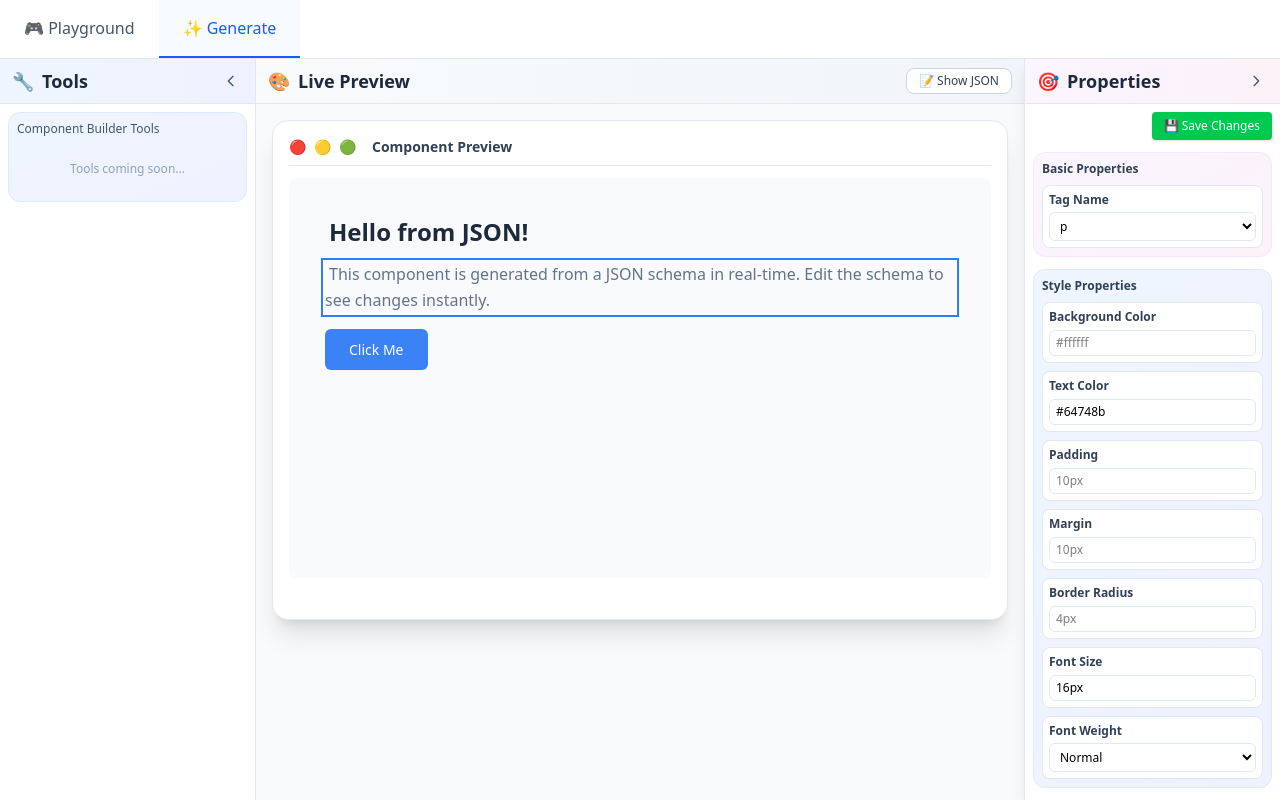
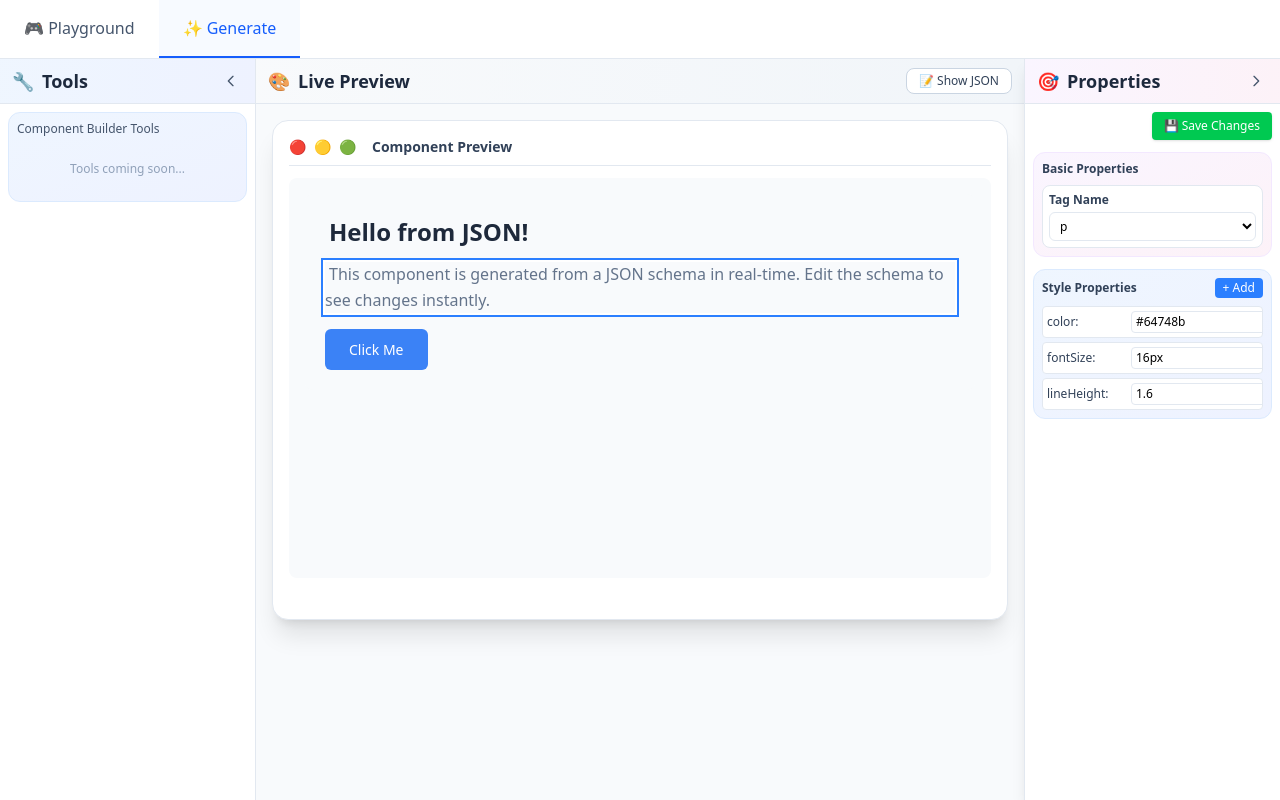
Before and after one commit to freeDev25/react-tool, a React (Vite) app in the folder playground/: page /generate in a window 1280 px wide. Both pictures are taken after a click on the element 640 px from the left and 292 px from the top of the page. Built offline with nearby package versions, Linux system fonts and the light colour scheme.

Commit message:
feat: enhance style properties editing in Generate component with dynamic input handling

```diff
--- a/playground/src/pages/Generate.tsx
+++ b/playground/src/pages/Generate.tsx
@@ -333,110 +333,65 @@ export default function Generate() {
                   {/* Style Properties - Only for node elements */}
                   {selectedNode.type === 'node' && (
                     <div className="p-2 bg-linear-to-br from-blue-50 to-indigo-50 rounded-xl border border-blue-100">
-                      <p className="text-xs font-semibold text-slate-700 mb-2">Style Properties</p>
+                      <div className="flex items-center justify-between mb-2">
+                        <p className="text-xs font-semibold text-slate-700">Style Properties</p>
+                        <button
+                          onClick={() => {
+                            const property = prompt('Enter CSS property name (e.g., width, height, border):');
+                            if (property) {
+                              const value = prompt(`Enter value for ${property}:`);
+                              if (value !== null) {
+                                handleNodeUpdate({
+                                  ...selectedNode,
+                                  styles: { ...selectedNode.styles, [property]: value }
+                                });
+                              }
+                            }
+                          }}
+                          className="px-2 py-0.5 bg-blue-500 text-white text-xs rounded hover:bg-blue-600 transition-colors"
+                        >
+                          + Add
+                        </button>
+                      </div>
 
-                      <div className="space-y-2">
-                        <div className="bg-white p-1.5 rounded-lg border border-slate-200">
-                          <label className="text-xs font-semibold text-slate-700 mb-1 block">Background Color</label>
+                      <div className="space-y-1 max-h-96 overflow-y-auto">
+                        {selectedNode.styles && Object.keys(selectedNode.styles).length > 0 ? (
+                          Object.entries(selectedNode.styles).map(([key, value]) => (
+                            <div key={key} className="bg-white p-1 rounded border border-slate-200 flex items-center gap-1">
+                              <label className="text-xs font-medium text-slate-700 min-w-20 truncate" title={key}>
+                                {key}:
+                              </label>
                               <input
                                 type="text"
-                            value={(selectedNode.styles?.backgroundColor as string) || ''}
+                                value={String(value)}
                                 onChange={(e) => handleNodeUpdate({
                                   ...selectedNode,
-                              styles: { ...selectedNode.styles, backgroundColor: e.target.value }
+                                  styles: { ...selectedNode.styles, [key]: e.target.value }
                                 })}
-                            placeholder="#ffffff"
-                            className="w-full text-xs px-1.5 py-1 border border-slate-200 rounded-md focus:outline-none focus:ring-2 focus:ring-purple-500"
+                                placeholder="value"
+                                className="flex-1 text-xs px-1 py-0.5 border border-slate-200 rounded focus:outline-none focus:ring-1 focus:ring-blue-500"
                               />
+                              <button
+                                onClick={() => {
+                                  const newStyles: any = { ...selectedNode.styles };
+                                  delete newStyles[key];
+                                  handleNodeUpdate({
+                                    ...selectedNode,
+                                    styles: newStyles
+                                  });
+                                }}
+                                className="text-red-500 hover:text-red-700 text-xs px-1"
+                                title="Remove property"
+                              >
+                                ✕
+                              </button>
                             </div>
-
-                        <div className="bg-white p-1.5 rounded-lg border border-slate-200">
-                          <label className="text-xs font-semibold text-slate-700 mb-1 block">Text Color</label>
-                          <input
-                            type="text"
-                            value={(selectedNode.styles?.color as string) || ''}
-                            onChange={(e) => handleNodeUpdate({
-                              ...selectedNode,
-                              styles: { ...selectedNode.styles, color: e.target.value }
-                            })}
-                            placeholder="#000000"
-                            className="w-full text-xs px-1.5 py-1 border border-slate-200 rounded-md focus:outline-none focus:ring-2 focus:ring-purple-500"
-                          />
+                          ))
+                        ) : (
+                          <div className="text-center py-4 text-xs text-slate-400">
+                            No styles applied. Click "+ Add" to add styles.
                           </div>
-
-                        <div className="bg-white p-1.5 rounded-lg border border-slate-200">
-                          <label className="text-xs font-semibold text-slate-700 mb-1 block">Padding</label>
-                          <input
-                            type="text"
-                            value={(selectedNode.styles?.padding as string) || ''}
-                            onChange={(e) => handleNodeUpdate({
-                              ...selectedNode,
-                              styles: { ...selectedNode.styles, padding: e.target.value }
-                            })}
-                            placeholder="10px"
-                            className="w-full text-xs px-1.5 py-1 border border-slate-200 rounded-md focus:outline-none focus:ring-2 focus:ring-purple-500"
-                          />
-                        </div>
-
-                        <div className="bg-white p-1.5 rounded-lg border border-slate-200">
-                          <label className="text-xs font-semibold text-slate-700 mb-1 block">Margin</label>
-                          <input
-                            type="text"
-                            value={(selectedNode.styles?.margin as string) || ''}
-                            onChange={(e) => handleNodeUpdate({
-                              ...selectedNode,
-                              styles: { ...selectedNode.styles, margin: e.target.value }
-                            })}
-                            placeholder="10px"
-                            className="w-full text-xs px-1.5 py-1 border border-slate-200 rounded-md focus:outline-none focus:ring-2 focus:ring-purple-500"
-                          />
-                        </div>
-
-                        <div className="bg-white p-1.5 rounded-lg border border-slate-200">
-                          <label className="text-xs font-semibold text-slate-700 mb-1 block">Border Radius</label>
-                          <input
-                            type="text"
-                            value={(selectedNode.styles?.borderRadius as string) || ''}
-                            onChange={(e) => handleNodeUpdate({
-                              ...selectedNode,
-                              styles: { ...selectedNode.styles, borderRadius: e.target.value }
-                            })}
-                            placeholder="4px"
-                            className="w-full text-xs px-1.5 py-1 border border-slate-200 rounded-md focus:outline-none focus:ring-2 focus:ring-purple-500"
-                          />
-                        </div>
-
-                        <div className="bg-white p-1.5 rounded-lg border border-slate-200">
-                          <label className="text-xs font-semibold text-slate-700 mb-1 block">Font Size</label>
-                          <input
-                            type="text"
-                            value={(selectedNode.styles?.fontSize as string) || ''}
-                            onChange={(e) => handleNodeUpdate({
-                              ...selectedNode,
-                              styles: { ...selectedNode.styles, fontSize: e.target.value }
-                            })}
-                            placeholder="16px"
-                            className="w-full text-xs px-1.5 py-1 border border-slate-200 rounded-md focus:outline-none focus:ring-2 focus:ring-purple-500"
-                          />
-                        </div>
-
-                        <div className="bg-white p-1.5 rounded-lg border border-slate-200">
-                          <label className="text-xs font-semibold text-slate-700 mb-1 block">Font Weight</label>
-                          <select
-                            value={(selectedNode.styles?.fontWeight as string) || 'normal'}
-                            onChange={(e) => handleNodeUpdate({
-                              ...selectedNode,
-                              styles: { ...selectedNode.styles, fontWeight: e.target.value }
-                            })}
-                            className="w-full text-xs px-1.5 py-1 border border-slate-200 rounded-md focus:outline-none focus:ring-2 focus:ring-purple-500"
-                          >
-                            <option value="normal">Normal</option>
-                            <option value="bold">Bold</option>
-                            <option value="500">500</option>
-                            <option value="600">600</option>
-                            <option value="700">700</option>
-                          </select>
-                        </div>
+                        )}
                       </div>
                     </div>
                   )}
```
Lines whose indentation alone changed are shown as unchanged.
